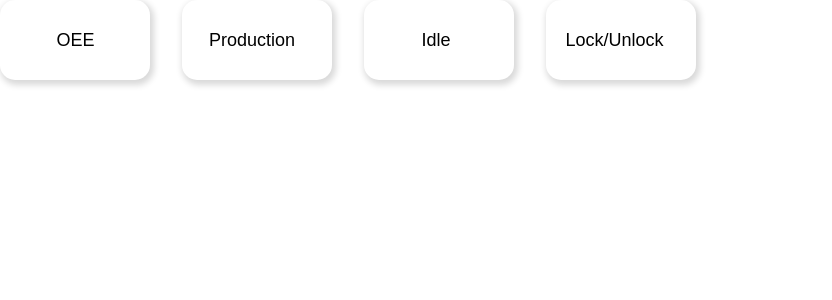
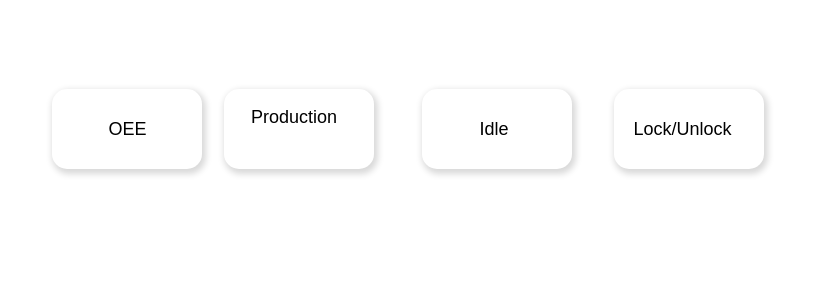
Before and after one commit to akanksham18/standalone_task_1, a React (Vite) app: page / in a window 1280 px wide. Shown: the top 300 px of the page, without its empty margins (0-832 px from the left). Built offline with nearby package versions, Linux system fonts and the light colour scheme.

Commit message:
Indicators pushed

```diff
--- a/src/components/Idle.tsx
+++ /dev/null
@@ -1,12 +0,0 @@
-
-const Idle = () => {
-    return (
-        <div className="flex items-center justify-center w-[150px] h-[80px] rounded-[15px] shadow-custom bg-[#FFFFFF]">
-            <span className="w-[35px] h-[23px] text-[18px] font-normal leading-[22.5px] font-lexend">
-                Idle
-            </span>
-        </div>
-    )
-}
-
-export default Idle
--- /dev/null
+++ b/src/components/Indicator.tsx
@@ -0,0 +1,13 @@
+import React from "react";
+
+const Indicator: React.FC<{ text: string; customStyle: string; spanStyle: string }> = ({ text, customStyle, spanStyle }) => {
+    return (
+        <div className={`flex items-center justify-center shadow-custom bg-[#FFFFFF] rounded-[15px] w-[150px] h-[80px] absolute top-[89px] ${customStyle}`}>
+            <span className={`font-lexend top-[118px] underline-from-font text-decoration-skip-ink-none text-[18px] font-normal leading-[22.5px] text-left underline-from-font text-decoration-skip-ink-none ${spanStyle}`}>
+                {text}
+            </span>
+        </div>
+    );
+};
+
+export default Indicator;
--- a/src/components/Indicators.tsx
+++ b/src/components/Indicators.tsx
@@ -1,17 +1,34 @@
-import Idle from "./Idle"
-import LockUnlock from "./LockUnlock"
-import Oee from "./Oee"
-import Production from "./Production"
+import Indicator from "./Indicator";
 
 const Indicators = () => {
+    const texts = ["OEE", "Production", "Idle", "Lock/Unlock"];
+
+    const containerStyles = [
+        "left-[26px]",
+        "left-[198px]",
+        "left-[396px]",
+        "left-[588px]",
+    ];
+
+    const spanStyles = [
+        "w-[37px] h-[23px] left-[83px]",
+        "w-[96px] h-[46px] left-[225px] ",
+        "w-[35px] h-[23px] left-[450px] ",
+        "w-[111px] h-[23px] left-[607px]",
+    ];
+
     return (
-        <div className="flex w-[712px] h-[80px] gap-8 left-[26px] top-[89px] rounded-[15px_0px_0px_0px]">
-            <Oee />
-            <Production />
-            <Idle />
-            <LockUnlock />
+        <div className="relative w-[712px] h-[80px] left-[26px]">
+            {texts.map((text, index) => (
+                <Indicator
+                    key={index}
+                    text={text}
+                    customStyle={containerStyles[index]}
+                    spanStyle={spanStyles[index]}
+                />
+            ))}
         </div>
-    )
-}
+    );
+};
 
-export default Indicators
+export default Indicators;
--- a/src/components/LockUnlock.tsx
+++ /dev/null
@@ -1,12 +0,0 @@
-
-const LockUnlock = () => {
-    return (
-        <div className="flex items-center justify-center w-[150px] h-[80px] rounded-[15px] shadow-custom bg-[#FFFFFF]">
-            <span className="w-[111px] h-[23px] text-[18px] font-normal leading-[22.5px] font-lexend">
-                Lock/Unlock
-            </span>
-        </div>
-    )
-}
-
-export default LockUnlock
--- a/src/components/Oee.tsx
+++ /dev/null
@@ -1,11 +0,0 @@
-const Oee = () => {
-    return (
-        <div className="flex items-center left-[26px] justify-center w-[150px] h-[80px] rounded-[15px] shadow-custom bg-[#FFFFFF]">
-            <span className="w-[37px] h-[23px] text-[18px] font-normal leading-[22.5px] font-lexend">
-                OEE
-            </span>
-        </div>
-    );
-}
-
-export default Oee;
--- a/src/components/Production.tsx
+++ /dev/null
@@ -1,12 +0,0 @@
-
-const Production = () => {
-    return (
-        <div className="flex items-center justify-center left-[198px] w-[150px] h-[80px] rounded-[15px] shadow-custom bg-[#FFFFFF]">
-            <span className="w-[96px] h-[23px] text-[18px] font-normal leading-[22.5px] font-lexend">
-                Production
-            </span>
-        </div>
-    )
-}
-
-export default Production
```
Also changed, not shown: package.json (line endings or trailing spaces).
